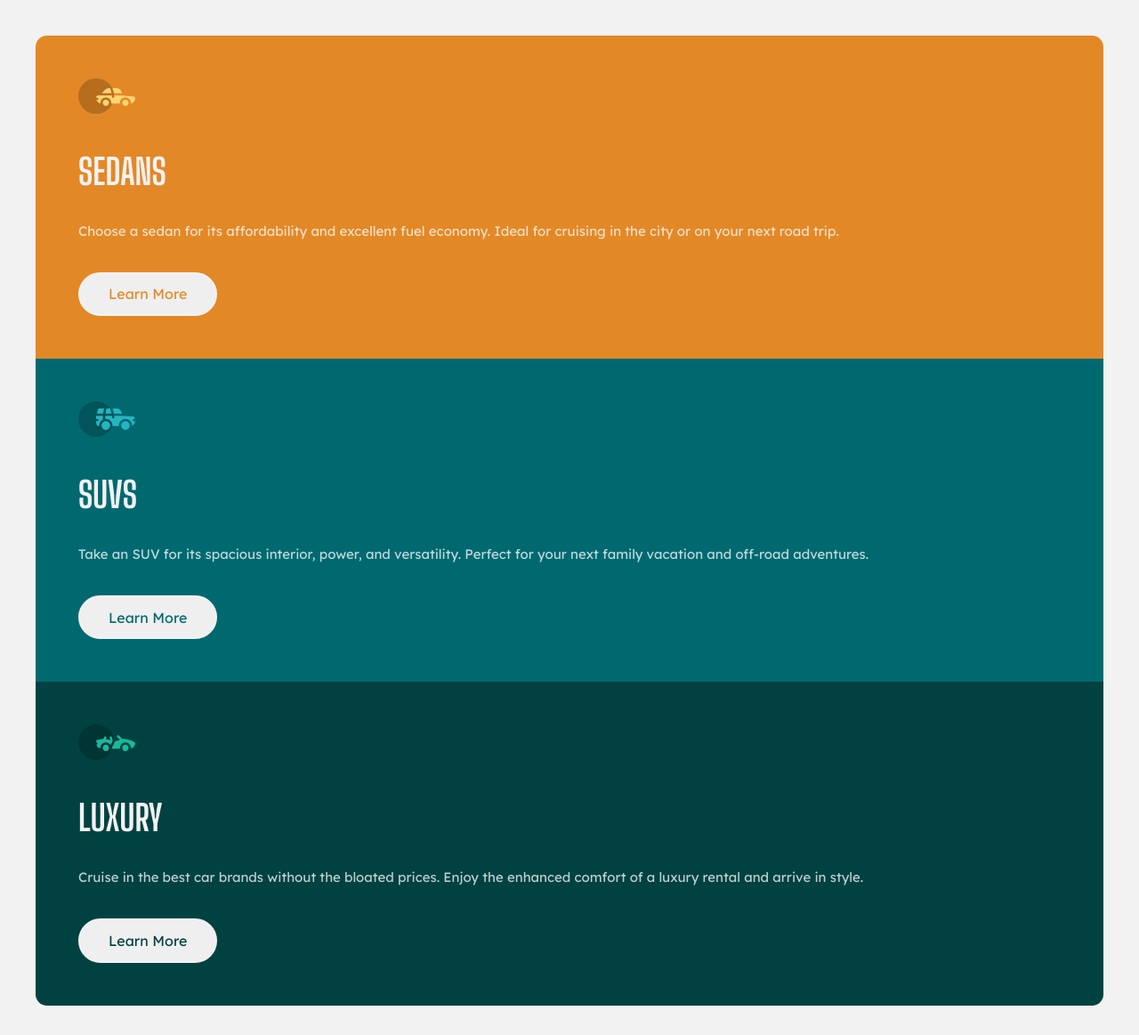
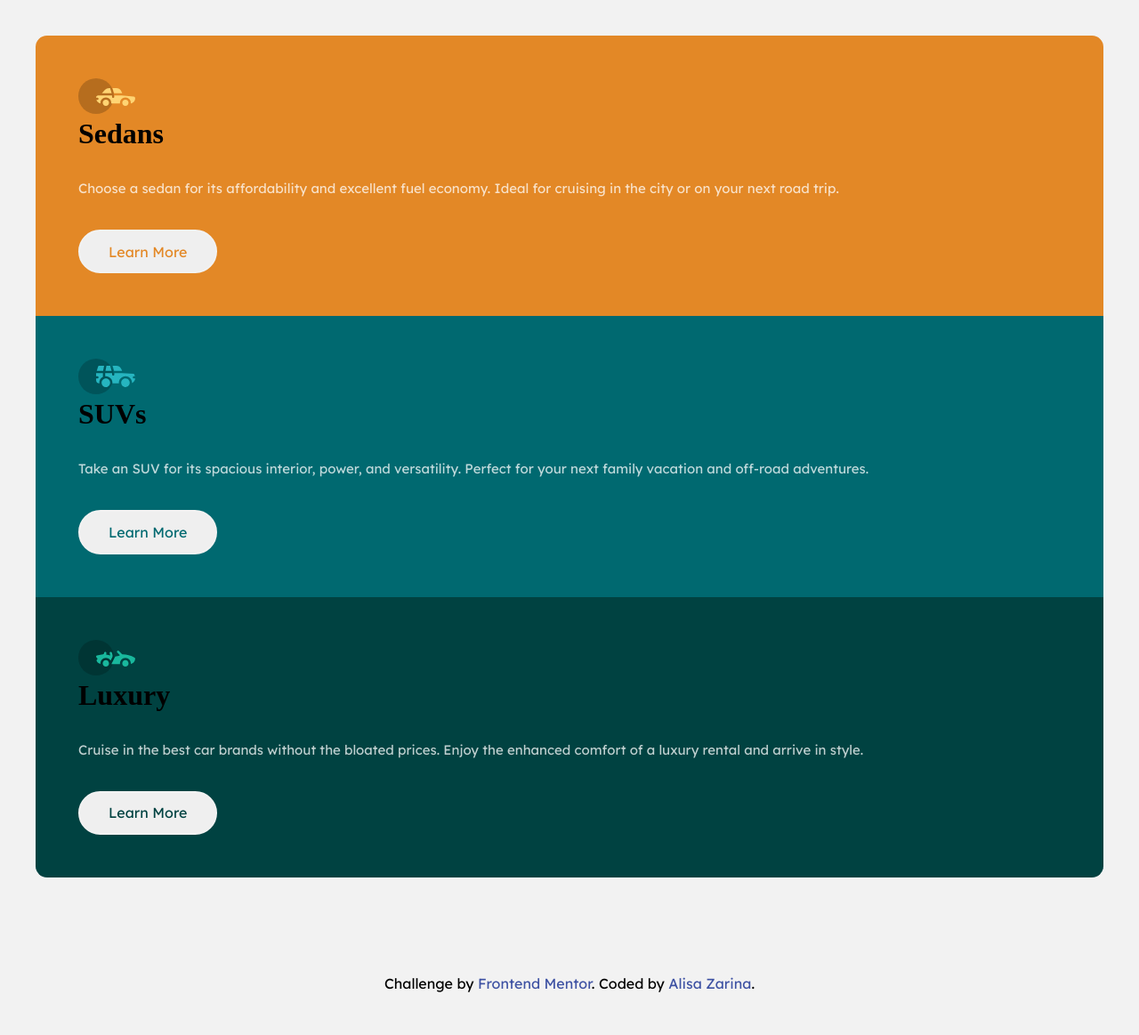
Before and after one commit to alisazarina/3-column-preview-card, a plain HTML site: page index.html in a window 1280 px wide. Shown: the part 40-1203 px from the top of the page at 89% size. Drawn offline with Linux system fonts and the light colour scheme.

Commit message:
fix accessibility issues - final

```diff
--- a/index.html
+++ b/index.html
@@ -22,10 +22,11 @@
 
 </head>
 <body>
+  <main>
     <div class="container">
       <div class="card sedans">
         <img src="./images/icon-sedans.svg" alt="Sedans">
-      <h2>Sedans</h2>
+        <h1>Sedans</h1>
         <p>Choose a sedan for its affordability and excellent fuel economy. Ideal for cruising in the city
           or on your next road trip.</p>
           <button class="btn" type="button">Learn More</button>
@@ -33,7 +34,7 @@
 
       <div class="card suvs">
         <img src="./images/icon-suvs.svg" alt="SUVs">
-      <h2>SUVs</h2>
+        <h1>SUVs</h1>
         <p>Take an SUV for its spacious interior, power, and versatility. Perfect for your next family vacation
           and off-road adventures.</p>
           <button class="btn" type="button">Learn More</button>
@@ -41,17 +42,19 @@
 
       <div class="card luxury">
         <img src="./images/icon-luxury.svg" alt="Luxury">
-      <h2>Luxury</h2>
+        <h1>Luxury</h1>
         <p>Cruise in the best car brands without the bloated prices. Enjoy the enhanced comfort of a luxury
           rental and arrive in style.</p>
           <button class="btn" type="button">Learn More</button>
       </div>
     </div>
+  </main>
 
-
+  <footer>
     <div class="attribution">
       Challenge by <a href="https://www.frontendmentor.io?ref=challenge" target="_blank">Frontend Mentor</a>.
       Coded by <a href="https://github.com/alisazarina" target="_blank">Alisa Zarina</a>.
     </div>
+  </footer>
 </body>
 </html>
```
Lines whose indentation alone changed are shown as unchanged.
